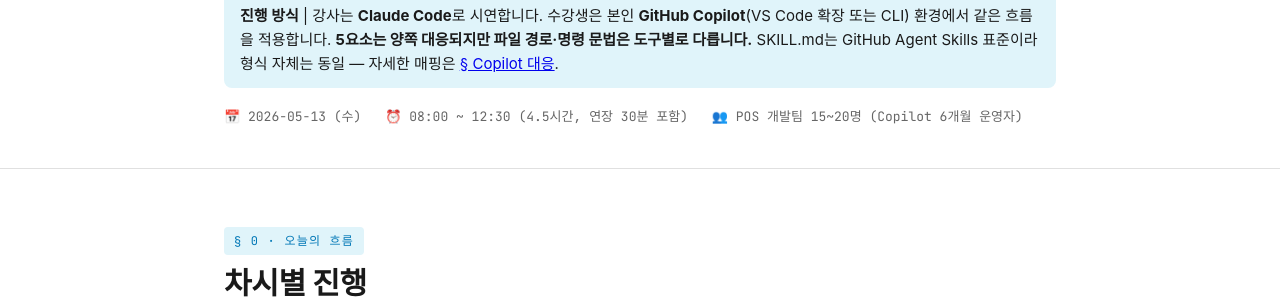
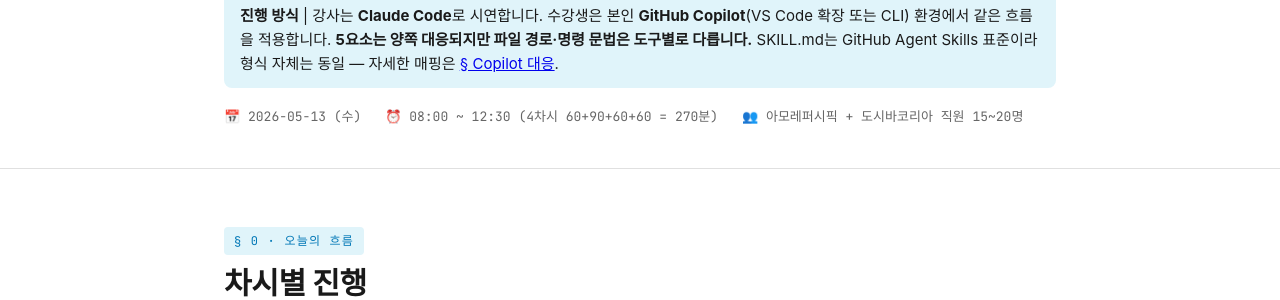
Before and after one commit to daniel8824-del/claude-pos-fullstack-day2, a Jekyll site: the page docs/index.html, which Jekyll copies as it is, in a window 1280 px wide and 900 px high. Shown: the part 353-653 px from the top of the window. Built offline with Jekyll 4.4.1, drawn with Linux system fonts in a browser that asks for light colours; some web fonts are replaced.

Commit message:
청중·시간 표기 정합 — 아모레퍼시픽 + 도시바코리아 / 4차시 270분
- hero: "POS 개발팀 15~20명 (Copilot 6개월 운영자)" → "아모레퍼시픽 + 도시바코리아 직원 15~20명"
- hero: "4.5시간, 연장 30분 포함" → "4차시 60+90+60+60 = 270분"
- README: 청중 표기 정합

Co-Authored-By: Claude Opus 4.7 (1M context) <noreply@anthropic.com>

```diff
--- a/docs/index.html
+++ b/docs/index.html
@@ -542,8 +542,8 @@
     </p>
     <div class="meta-row">
       <span>📅 2026-05-13 (수)</span>
-      <span>⏰ 08:00 ~ 12:30 (4.5시간, 연장 30분 포함)</span>
-      <span>👥 POS 개발팀 15~20명 (Copilot 6개월 운영자)</span>
+      <span>⏰ 08:00 ~ 12:30 (4차시 60+90+60+60 = 270분)</span>
+      <span>👥 아모레퍼시픽 + 도시바코리아 직원 15~20명</span>
     </div>
   </div>
 </header>
```
Also changed, not shown: README.md.
